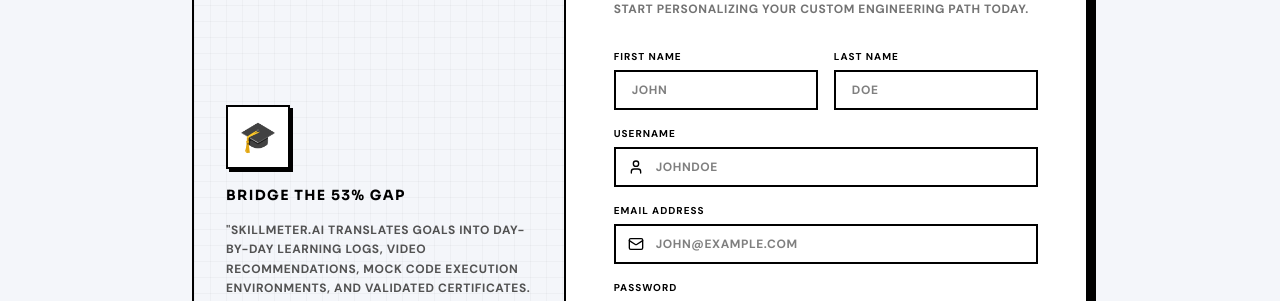
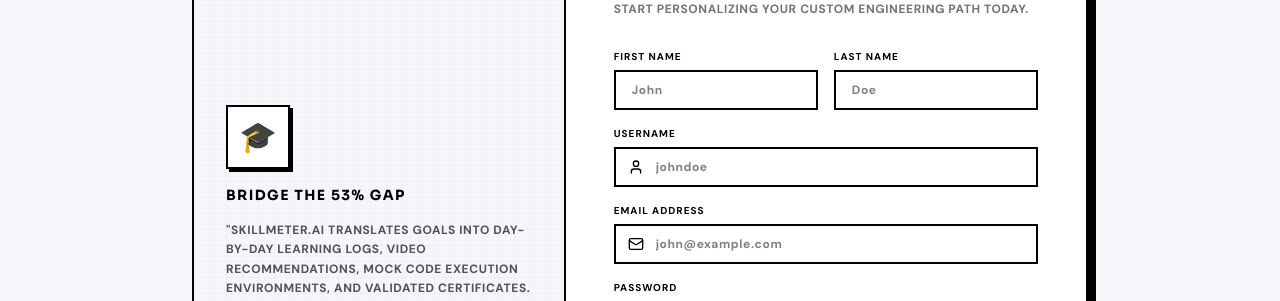
Before and after one commit to rutuja-codes-ux/SkillMeter.ai, a Next.js app in the folder frontend/: page /signup in a window 1280 px wide. Shown: the part 215-516 px from the top of the page. Built offline with nearby package versions, Linux system fonts and the light colour scheme; no server answers.

Commit message:
fix: remove uppercase styling from input fields and error boxes on login and signup pages

```diff
--- a/frontend/src/app/(auth)/login/page.tsx
+++ b/frontend/src/app/(auth)/login/page.tsx
@@ -82,7 +82,7 @@
             {error && (
               <div className="mb-6 bg-red-50 border-2 border-black p-4 rounded-none flex items-start gap-3 shadow-[2px_2px_0px_0px_rgba(0,0,0,0.15)]">
                 <AlertCircle className="w-5 h-5 text-red-600 shrink-0 mt-0.5" />
-                <span className="text-xs text-red-600 font-black uppercase tracking-wider leading-relaxed">{error}</span>
+                <span className="text-xs text-red-600 font-black tracking-wider leading-relaxed">{error}</span>
               </div>
             )}
 
@@ -99,7 +99,7 @@
                     required
                     value={formData.username}
                     onChange={handleChange}
-                    className="w-full pl-10 pr-4 py-3.5 rounded-none border-2 border-black focus:outline-none focus:bg-neutral-50 text-xs font-bold uppercase tracking-wider"
+                    className="w-full pl-10 pr-4 py-3.5 rounded-none border-2 border-black focus:outline-none focus:bg-neutral-50 text-xs font-bold tracking-wider"
                     placeholder="Enter your username or email"
                   />
                 </div>
@@ -120,7 +120,7 @@
                     required
                     value={formData.password}
                     onChange={handleChange}
-                    className="w-full pl-10 pr-4 py-3.5 rounded-none border-2 border-black focus:outline-none focus:bg-neutral-50 text-xs font-bold uppercase tracking-wider"
+                    className="w-full pl-10 pr-4 py-3.5 rounded-none border-2 border-black focus:outline-none focus:bg-neutral-50 text-xs font-bold tracking-wider"
                     placeholder="••••••••"
                   />
                 </div>
--- a/frontend/src/app/(auth)/signup/page.tsx
+++ b/frontend/src/app/(auth)/signup/page.tsx
@@ -114,7 +114,7 @@
             {error && (
               <div className="mb-6 bg-red-50 border-2 border-black p-4 rounded-none flex items-start gap-3 shadow-[2px_2px_0px_0px_rgba(0,0,0,0.15)]">
                 <AlertCircle className="w-5 h-5 text-red-600 shrink-0 mt-0.5" />
-                <span className="text-xs text-red-600 font-black uppercase tracking-wider leading-relaxed">{error}</span>
+                <span className="text-xs text-red-600 font-black tracking-wider leading-relaxed">{error}</span>
               </div>
             )}
 
@@ -127,7 +127,7 @@
                     name="first_name"
                     value={formData.first_name}
                     onChange={handleChange}
-                    className="w-full px-4 py-2.5 rounded-none border-2 border-black focus:outline-none focus:bg-neutral-50 text-xs font-bold uppercase tracking-wider"
+                    className="w-full px-4 py-2.5 rounded-none border-2 border-black focus:outline-none focus:bg-neutral-50 text-xs font-bold tracking-wider"
                     placeholder="John"
                   />
                 </div>
@@ -138,7 +138,7 @@
                     name="last_name"
                     value={formData.last_name}
                     onChange={handleChange}
-                    className="w-full px-4 py-2.5 rounded-none border-2 border-black focus:outline-none focus:bg-neutral-50 text-xs font-bold uppercase tracking-wider"
+                    className="w-full px-4 py-2.5 rounded-none border-2 border-black focus:outline-none focus:bg-neutral-50 text-xs font-bold tracking-wider"
                     placeholder="Doe"
                   />
                 </div>
@@ -156,7 +156,7 @@
                     required
                     value={formData.username}
                     onChange={handleChange}
-                    className="w-full pl-10 pr-4 py-2.5 rounded-none border-2 border-black focus:outline-none focus:bg-neutral-50 text-xs font-bold uppercase tracking-wider"
+                    className="w-full pl-10 pr-4 py-2.5 rounded-none border-2 border-black focus:outline-none focus:bg-neutral-50 text-xs font-bold tracking-wider"
                     placeholder="johndoe"
                   />
                 </div>
@@ -174,7 +174,7 @@
                     required
                     value={formData.email}
                     onChange={handleChange}
-                    className="w-full pl-10 pr-4 py-2.5 rounded-none border-2 border-black focus:outline-none focus:bg-neutral-50 text-xs font-bold uppercase tracking-wider"
+                    className="w-full pl-10 pr-4 py-2.5 rounded-none border-2 border-black focus:outline-none focus:bg-neutral-50 text-xs font-bold tracking-wider"
                     placeholder="john@example.com"
                   />
                 </div>
@@ -192,7 +192,7 @@
                     required
                     value={formData.password}
                     onChange={handleChange}
-                    className="w-full pl-10 pr-4 py-2.5 rounded-none border-2 border-black focus:outline-none focus:bg-neutral-50 text-xs font-bold uppercase tracking-wider"
+                    className="w-full pl-10 pr-4 py-2.5 rounded-none border-2 border-black focus:outline-none focus:bg-neutral-50 text-xs font-bold tracking-wider"
                     placeholder="••••••••"
                   />
                 </div>
```
